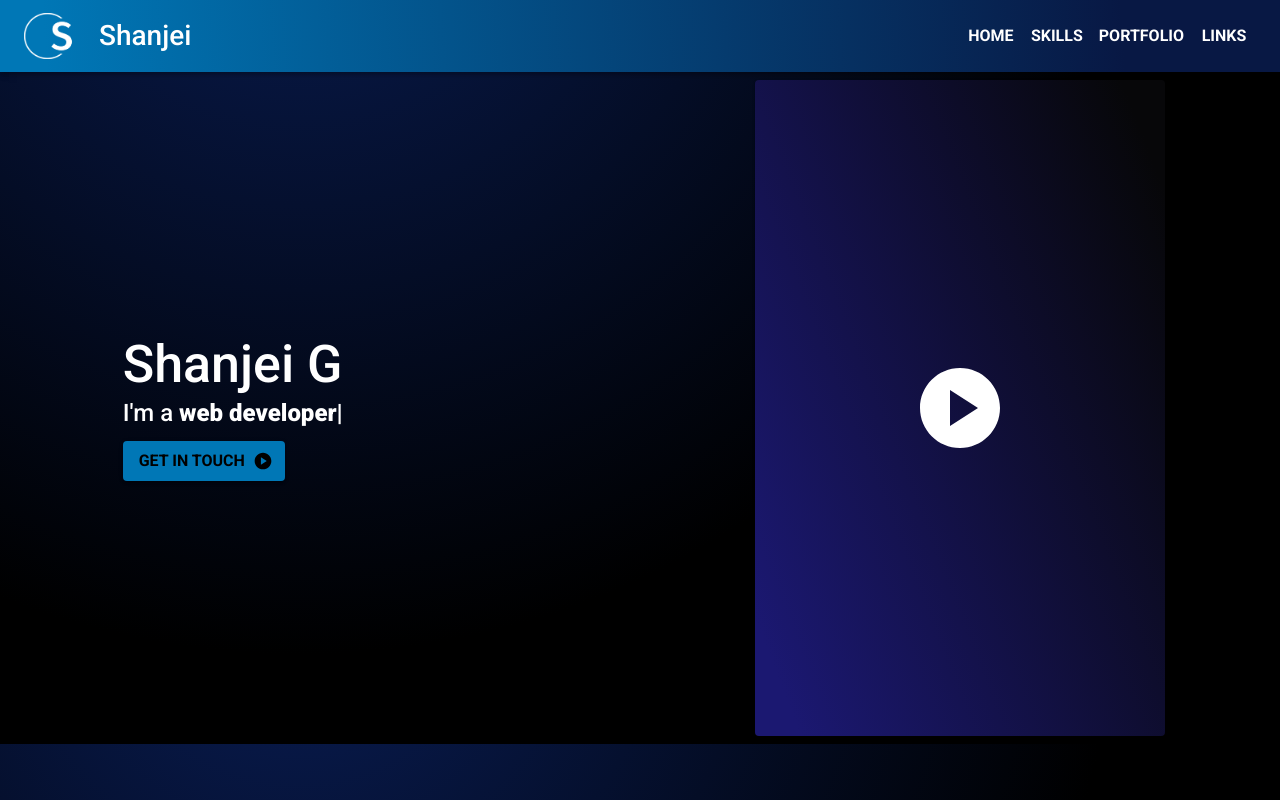
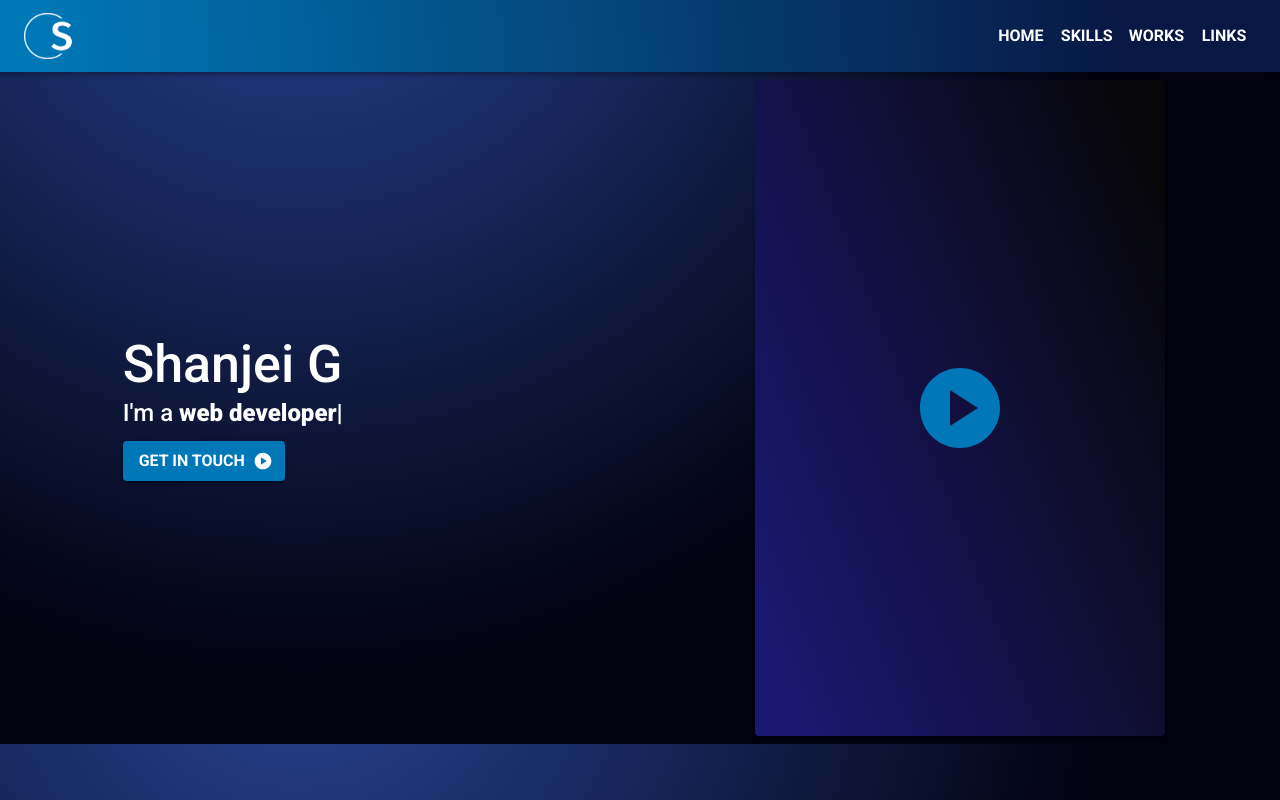
Before and after one commit to shanzei27/shanjei-react-page, a React (Create React App) app: page /home in a window 1280 px wide. Built offline with nearby package versions, Linux system fonts and the light colour scheme.

Commit message:
Iframe resized added, logo title removed, color changes

```diff
--- a/package.json
+++ b/package.json
@@ -5,12 +5,14 @@
   "dependencies": {
     "@emotion/react": "^11.11.4",
     "@emotion/styled": "^11.11.5",
+    "@fontsource/press-start-2p": "^5.0.19",
     "@mui/icons-material": "^5.15.15",
     "@mui/joy": "^5.0.0-beta.32",
     "@mui/material": "^5.15.15",
     "@testing-library/jest-dom": "^5.17.0",
     "@testing-library/react": "^13.4.0",
     "@testing-library/user-event": "^13.5.0",
+    "iframe-resizer-react": "^1.1.0",
     "react": "^18.2.0",
     "react-dom": "^18.2.0",
     "react-scripts": "5.0.1",
--- a/public/index.html
+++ b/public/index.html
@@ -6,7 +6,7 @@
     <link rel="preconnect" href="https://fonts.googleapis.com">
     <link rel="preconnect" href="https://fonts.gstatic.com" crossorigin>
     <link href="https://fonts.googleapis.com/css2?family=Roboto:ital,wght@0,100;0,300;0,400;0,500;0,700;0,900;1,100;1,300;1,400;1,500;1,700;1,900&display=swap" rel="stylesheet">
-    <link href="https://fonts.googleapis.com/css2?family=Press+Start+2P&display=swap" rel="stylesheet">
+    <link href='https://fonts.googleapis.com/css?family=Press Start 2P' rel='stylesheet'>
     <meta name="viewport" content="width=device-width, initial-scale=1" />
     <meta name="theme-color" content="#000000" />
     <meta
--- a/src/App.css
+++ b/src/App.css
@@ -3,5 +3,5 @@
 }
 
 body {
-  background-image: radial-gradient( circle 815px at 23.4% -21.8%,  rgba(9,29,85,1) 0.2%, rgba(0,0,0,1) 100.2% );
+  background-image: radial-gradient( circle 815px at 23.4% -18%,  rgb(40, 69, 151) 0.2%, rgb(2, 1, 15) 100.2% );
 }
--- a/src/App.js
+++ b/src/App.js
@@ -4,6 +4,7 @@ import Home from './pages/Home';
 import { createTheme, ThemeProvider, styled } from '@mui/material/styles';
 import Appbar from './components/Appbar';
 import Skills from './pages/Skills';
+import "@fontsource/press-start-2p";
 
 const theme = createTheme({
   palette: {
@@ -20,6 +21,7 @@ const theme = createTheme({
   },
   typography: {
     h1: {
+      fontFamily:'Press Start 2P',
       fontSize: '52px',
       fontWeight: 500,
     },
--- a/src/components/Appbar.js
+++ b/src/components/Appbar.js
@@ -14,7 +14,7 @@ import MenuItem from '@mui/material/MenuItem';
 import AdbIcon from '@mui/icons-material/Adb';
 import { styled  } from '@mui/material/styles';
 
-const pages = ['Home', 'Skills', 'Portfolio', 'Links'];
+const pages = ['Home', 'Skills', 'Works', 'Links'];
 
 const TitleText = styled(Typography)(({ theme }) => ({
     font: "normal normal 400",
@@ -29,16 +29,9 @@ function Appbar() {
 
   return (
     <AppBar position="static" style={{background: 'linear-gradient( 86.3deg,  rgba(0,119,182,1) 3.6%, rgba(8,24,68,1) 87.6% )'}}>
-      <Container maxWidth="xl">
+      <Container maxWidth="85%">
         <Toolbar disableGutters>
           <img src={process.env.PUBLIC_URL + 'logo.png'} width={75}/>
-          <TitleText
-            noWrap
-            component="a"
-            href="#app-bar-with-responsive-menu"
-          >
-            Shanjei
-          </TitleText>
 
           <Box sx={{ flexGrow: 1}}></Box>
           <Typography
--- a/src/components/HeroSection.js
+++ b/src/components/HeroSection.js
@@ -11,6 +11,8 @@ import PlayCircleIcon from '@mui/icons-material/PlayCircle';
 import CancelIcon from '@mui/icons-material/Cancel';
 import { useTheme } from '@emotion/react';
 import Button from '@mui/material/Button';
+import IframeResizer from 'iframe-resizer-react'
+import "@fontsource/press-start-2p";
 
 const Item = styled(Box)(({ theme }) => ({
     ...theme.typography.body2,
@@ -47,7 +49,6 @@ const LeadText = styled(Typography)(({ theme }) => ({
 }));
 
 const NameTitle = styled(Typography)(({ theme }) => ({
-  fontFamily: "Roboto",
   color: "#fff",
   mr: 4,
   textDecoration: 'none',
@@ -62,20 +63,24 @@ const StyledGrid = styled(Grid)(({ theme }) => ({
     justifyContent: 'center'
   }));
 
+const GetInTouchButton = styled(Button)(({ theme }) => ({
+  textAlign: 'center',
+  color: "#fff",
+  zIndex: 50,
+  }));
+
 const PlayButton = styled(IconButton)(({ theme }) => ({
   padding: theme.spacing(1),
   textAlign: 'center',
   position: "relative",
-  color: "white",
+  color: "#0077b6",
 }));
 
 const CloseButton = styled(IconButton)(({ theme }) => ({
   padding: theme.spacing(1),
   textAlign: 'center',
-  position: "absolute",
+  zIndex: 100,
   color: "white",
-  top: 85,
-  right: 120
 }));
 
 const HeroSection = () => {
@@ -119,9 +124,9 @@ const HeroSection = () => {
 
                       repeat={Infinity} />
                   </span> </LeadText>
-                  <Button variant="contained" endIcon={<PlayCircleIcon />} sx={{ marginTop: "10px"}}>
+                  <GetInTouchButton variant="contained" endIcon={<PlayCircleIcon />} sx={{ marginTop: "10px"}}>
                     Get in touch
-                </Button>
+                </GetInTouchButton>
             </Item>
 
         </Grid>
@@ -132,7 +137,7 @@ const HeroSection = () => {
               <PlayCircleIcon sx={{
                  fontSize: 96,
                  "&:hover": {
-                  color: "grey",
+                  color: "white",
                 }
                  }} />
 
@@ -142,12 +147,17 @@ const HeroSection = () => {
               <Box sx={{width: "100%",
               height: "100%",
               display: 'flex',
-              flexDirection: 'column',
-              alignItems: 'center',
+              alignItems: 'flex-start',
               justifyContent: 'center'}}
               >
-              <iframe name="gameIframe"  src="https://shanjei.com/c3-games/maple_dash/" width="400" height="460" scrolling="no" noresize="noresize" />
-              <CloseButton onClick={() => setGameShown(!gameShown)}>
+               <IframeResizer
+                  heightCalculationMethod="lowestElement"
+                  inPageLinks
+                  log
+                  src="https://shanjei.com/c3-games/maple_dash/"
+                  style={{ width: '1px', minWidth: '95%', minHeight: '100%'}}
+                />
+              <CloseButton onClick={() => setGameShown(!gameShown)} sx={{backgroundColor: '#0077b6'}}>
               <CancelIcon />
               </CloseButton>
               </Box>
```
Also changed, not shown: 1 other file (tests, documents, lock files or other folders).
